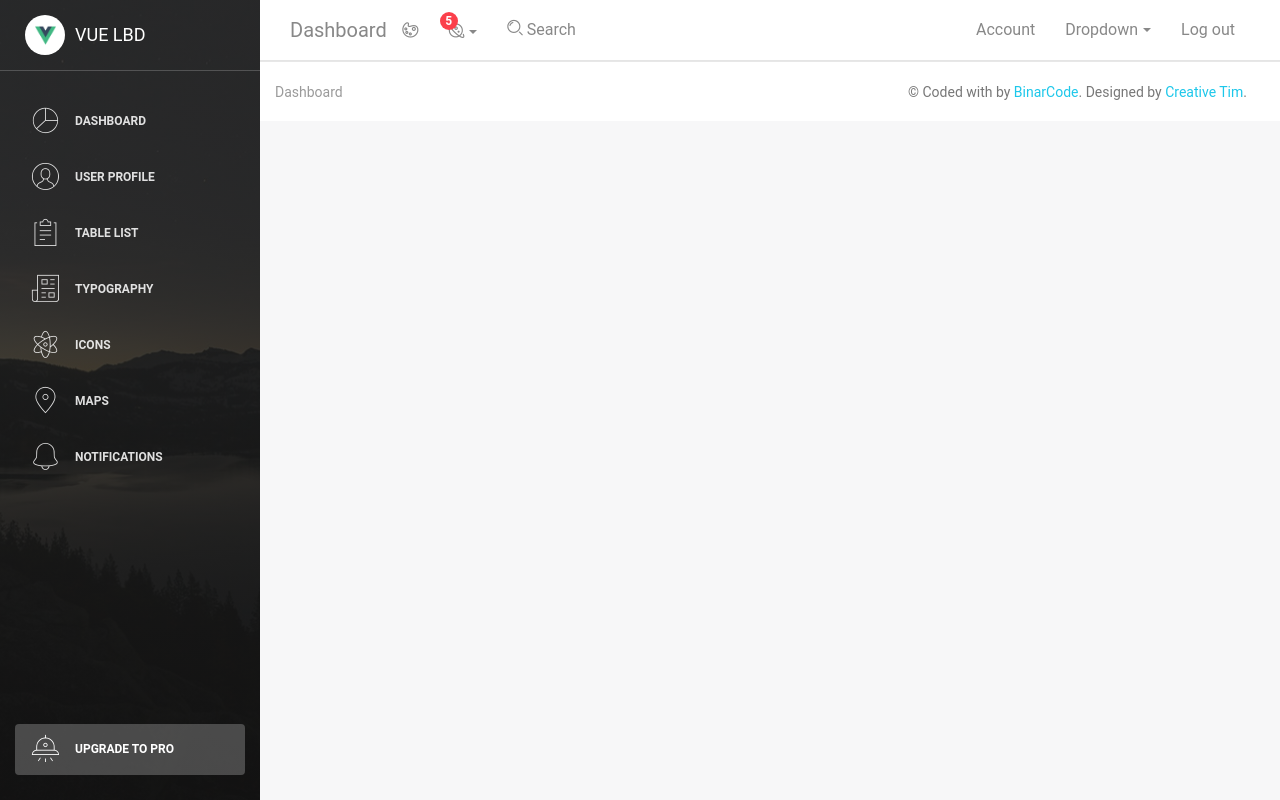
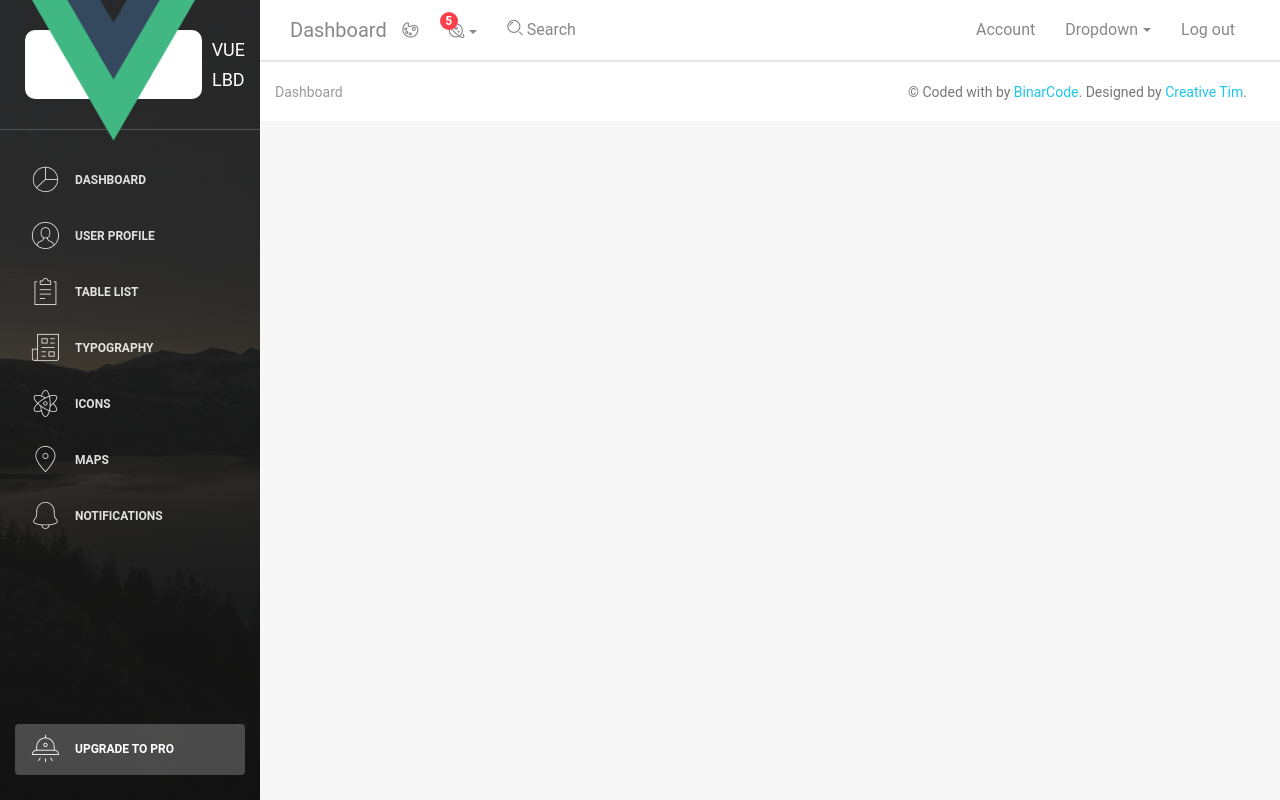
Before and after one commit to Paulo-DevTallos/front-admin-tallos-flix, a Vue app: page /#/admin in a window 1280 px wide. Built offline with nearby package versions, Linux system fonts and the light colour scheme; what v-tooltip would draw is missing.

Commit message:
refatorando estilos da sidebar e main container

```diff
--- a/src/assets/sass/lbd/_sidebar-and-main-panel.scss
+++ b/src/assets/sass/lbd/_sidebar-and-main-panel.scss
@@ -1,10 +1,8 @@
-.sidebar,
-body > .navbar-collapse{
+.sidebar, body > .navbar-collapse {
   position: fixed;
   height: 100vh;
   top: 0;
   bottom: 0;
-    left: 0;
   width: 260px;
   display: block;
   z-index: 1;
@@ -13,8 +11,9 @@ body > .navbar-collapse{
   background-size: cover;
   background-position: center center;
 
-    .sidebar-wrapper{
+  .sidebar-wrapper {
     position: relative;
+    height: 100vh;
     max-height: calc(100vh - 75px);
     min-height: 100%;
     overflow: auto;
@@ -35,14 +34,16 @@ body > .navbar-collapse{
     background-position: center center;
   }
 
-    .logo{
+  .logo {
     padding: 10px 15px 9px 15px;
     border-bottom: 1px solid rgba(255, 255, 255, 0.2);
+    display: flex;
+    flex-direction: column;
     position: relative;
     z-index: 4;
+    height: 130px;
 
-        p{
-            float: left;
+    p {
       font-size: 20px;
       margin: 10px 10px;
       color: $white-color;
@@ -50,30 +51,33 @@ body > .navbar-collapse{
       font-family: "Helvetica Neue", Helvetica, Arial, sans-serif;
     }
 
-        .simple-text{
+    .simple-text {
       text-transform: uppercase;
       padding: $padding-small-vertical $padding-zero;
       font-size: $font-size-large;
       color: $white-color;
-            text-align: center;
+      display: flex;
+      justify-content: center;
+      align-items: center;
       font-weight: $font-weight-normal;
       line-height: 30px;
-            display: flex;
-            align-items: center;
+      height: 100%;
 
       .logo-img{
-              width: 40px;
-              display: inline-flex;
+        background-color: blue;
+        height: 70%;
+        border-radius: 10px;
+        display: flex;
+        flex-direction: column;
         justify-content: center;
         align-items: center;
-              height: 40px;
         margin-left: 0px;
         margin-right: 10px;
         background: white;
-              border-radius: 40px;
 
         img{
-                max-width: 21px;
+          max-width: 100%;
+          border-radius: 10px;
         }
       }
     }
@@ -94,13 +98,13 @@ body > .navbar-collapse{
     }
   }
 
-    .nav{
+  .nav {
     margin-top: 20px;
     float: none;
     display: block;
 
-        li{
-            .nav-link{
+    li {
+      .nav-link {
         color: $white-color;
         margin: 5px 15px;
         opacity: .86;
@@ -141,7 +145,6 @@ body > .navbar-collapse{
         color: $white-color;
         opacity: 1;
         background: rgba(255,255,255,0.23);
-
       }
 
       &.separator{
@@ -152,10 +155,7 @@ body > .navbar-collapse{
           margin-top: 31px;
         }
       }
-
     }
-
-
 
     .caret{
       margin-top: 13px;
@@ -170,7 +170,6 @@ body > .navbar-collapse{
 
       a{
         color: $white-color !important;
-
       }
     }
 
@@ -278,7 +277,6 @@ body > .navbar-collapse{
   }
 }
 
-
 .main-panel{
   background: rgba(203,203,210,.15);
   position: relative;
@@ -300,22 +298,7 @@ body > .navbar-collapse{
   }
 }
 
-.sidebar,
-.main-panel{
-    max-height: 100%;
-    height: 100%;
-    -webkit-transition-property: top,bottom;
-    transition-property: top,bottom;
-    -webkit-transition-duration: .2s,.2s;
-    transition-duration: .2s,.2s;
-    -webkit-transition-timing-function: linear,linear;
-    transition-timing-function: linear,linear;
-    -webkit-overflow-scrolling: touch;
-}
-
-
 .fixed-plugin{
-
   .dropdown{
     .dropdown-menu{
       @include transform-translate-3d-0(-5%);
@@ -336,10 +319,8 @@ body > .navbar-collapse{
             left: -303px !important;
         }
       }
-
     }
   }
-
 }
 
 .fixed-plugin .dropdown .dropdown-menu{
@@ -382,7 +363,7 @@ body > .navbar-collapse{
   right: -15px;
 }
 
-.modal{
+.modal {
   &.show{
     .modal-dialog{
       -webkit-transform: translate(0, 30%);
@@ -390,13 +371,15 @@ body > .navbar-collapse{
       transform: translate(0, 30%);
     }
   }
+
   &.modal-mini{
     .modal-dialog{
       max-width: 255px;
       margin: 0 auto;
     }
   }
-    .modal-content{
+
+  .modal-content {
     .modal-header{
       border-bottom: none;
       padding-top: 24px;
```
Lines whose indentation alone changed are shown as unchanged.
